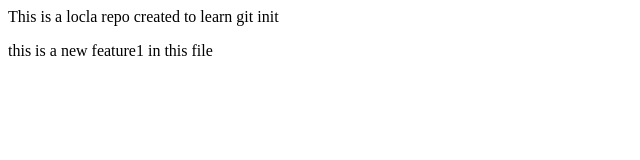
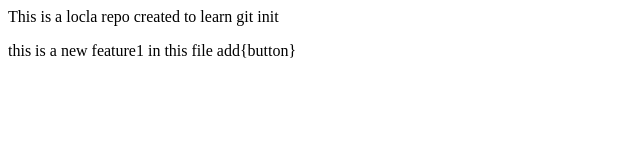
Before and after one commit to octalhacker03/localrepo, a plain HTML site: page index.html in a window 1280 px wide. Shown: the full height of the page, 0-640 px from the left. Drawn offline with Linux system fonts and the light colour scheme.

Commit message:
add button

```diff
--- a/index.html
+++ b/index.html
@@ -1,2 +1,2 @@
 <p>This is a locla repo created to learn git init</p>
-<p>this is a new feature1 in this file</p>
+<p>this is a new feature1 in this file add{button}</p>
```
